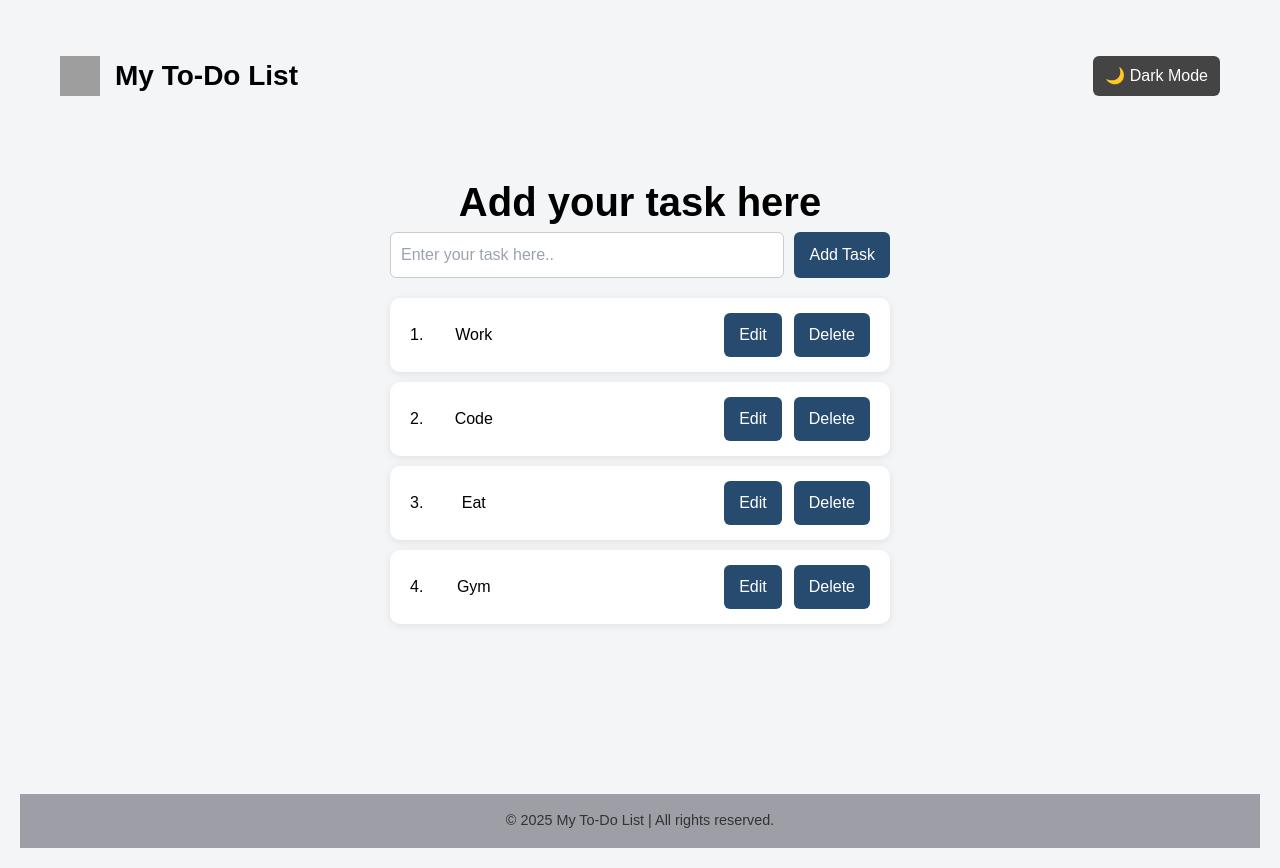
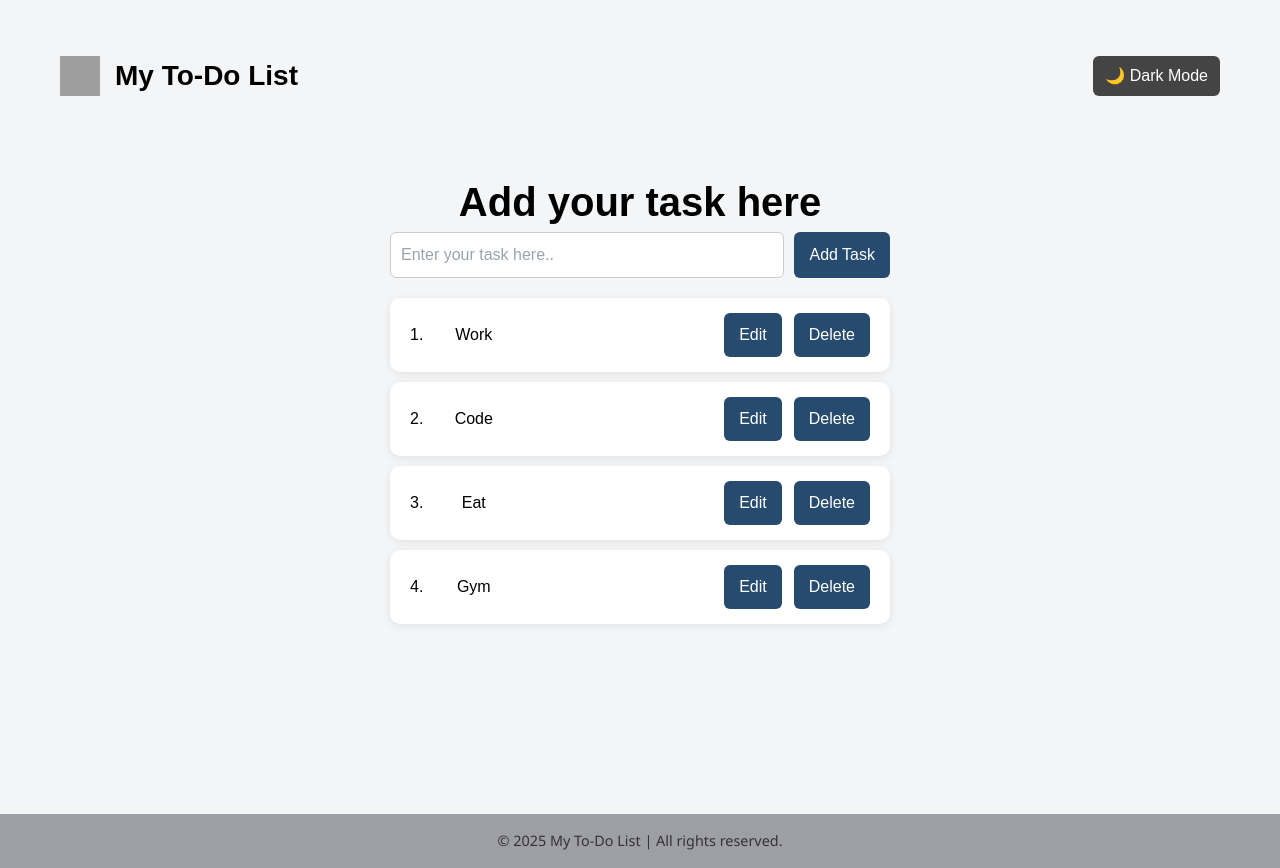
Before and after one commit to tahmad1122/ReactProject, a React (Vite) app in the folder To-do-List/: page / in a window 1280 px wide. Built offline with nearby package versions, Linux system fonts and the light colour scheme; grey boxes are pictures that could not be loaded.

Commit message:
Updated App.jsx

```diff
--- a/To-do-List/src/App.jsx
+++ b/To-do-List/src/App.jsx
@@ -12,13 +12,15 @@ function App() {
   console.log(isDark);
 
   return (
-
+    <>
+     <div className="app1">
     <main className={isDark ? 'app dark' : 'app'}>
     <Header isDark={isDark} setIsDark={setIsDark} />
     <TodoList/>
-    <Footer />
   </main>
-
+  <Footer/>
+  </div>
+  </>
   )
 }
 
```
